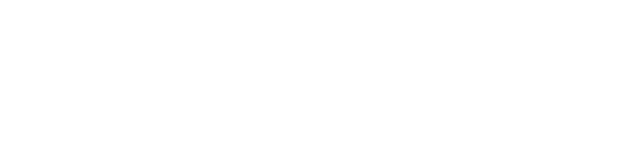
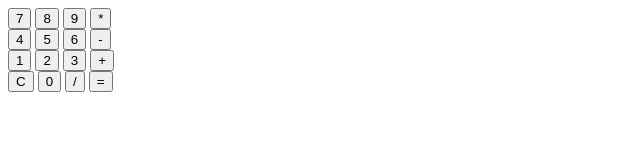
Before and after one commit to gsincodes/calculator, a plain HTML site: page index.html in a window 1280 px wide. Shown: the whole page, without its empty margins (0-640 px from the left). Drawn offline with Linux system fonts and the light colour scheme.

Commit message:
add calculator display and buttons

```diff
--- a/index.html
+++ b/index.html
@@ -1,4 +1,4 @@
-<!DOCTYPE html>
+<!-- <!DOCTYPE html> -->
 <html lang="en">
 <head>
     <meta charset="UTF-8">
@@ -7,6 +7,34 @@
     <link rel="stylesheet" href="style.css">
 </head>
 <body>
+    <div class="calc-border">
+        <div class="display-area">
+        </div>
+        <div class="first-row">
+            <button class="seven">7</button>
+            <button class="eight">8</button>
+            <button class="nine">9</button>
+            <button class="operator">*</button>
+        </div>
+        <div class="second-row">
+            <button class="four">4</button>
+            <button class="five">5</button>
+            <button class="six">6</button>
+            <button class="operator">-</button>
+        </div>
+        <div class="third-row">
+            <button class="one">1</button>
+            <button class="two">2</button>
+            <button class="three">3</button>
+            <button class="operator">+</button>
+        </div>
+        <div class="fourth-row">
+            <button class="clear">C</button>
+            <button class="zero">0</button>
+            <button class="operator">/</button>
+            <button class="equal">=</button>
+        </div>
+    </div>
     <script src="script.js"></script>
 </body>
 </html>
```
